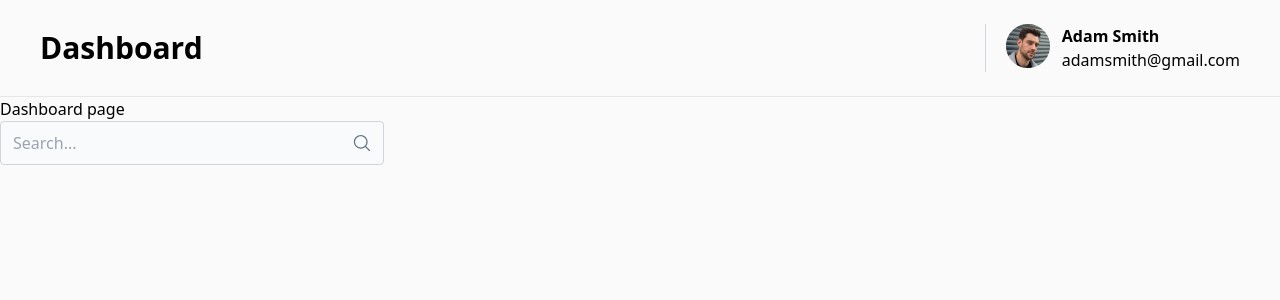
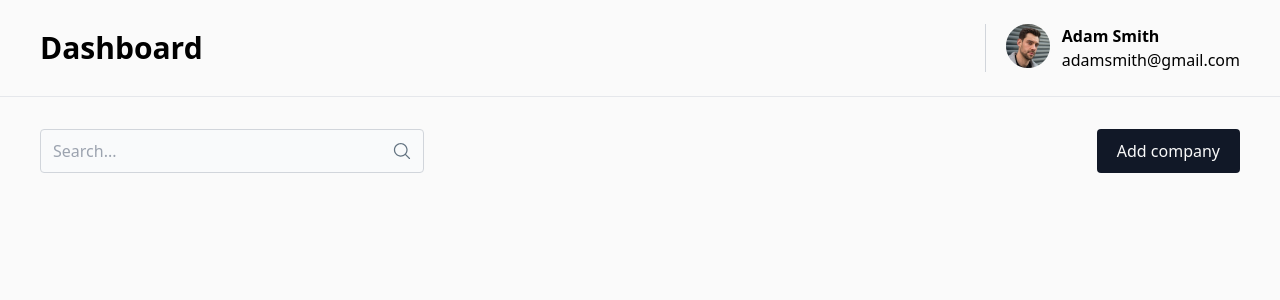
Before and after one commit to Ekaterina-Skrinnikova/crm, a Next.js app: page /dashboard in a window 1280 px wide. Shown: the top 300 px of the page. Built offline with nearby package versions, Linux system fonts and the light colour scheme.

Commit message:
added Toolbar

```diff
--- a/src/app/components/AddCompanyButton.tsx
+++ b/src/app/components/AddCompanyButton.tsx
@@ -13,11 +13,11 @@ export default function AddCompanyButton() {
     return (
         <div>
             <Button onClick={() => setIsOpen(true)}>Add company</Button>
-            <CompanyFormModal
+            {/* <CompanyFormModal
                 onSubmit={console.log}
                 isOpen
                 onClose={() => setIsOpen(false)}
-            />
+            /> */}
         </div>
     )
 }
--- /dev/null
+++ b/src/app/components/Toolbar.tsx
@@ -0,0 +1,15 @@
+import React from 'react'
+
+export interface ToolbarProps {
+    children: React.ReactNode
+    action?: React.ReactNode
+}
+
+export default function Toolbar({ children, action }: ToolbarProps) {
+    return (
+        <div className="flex items-center gap-7 px-10 py-8">
+            <div className="flex-1">{children}</div>
+            {action}
+        </div>
+    )
+}
--- a/src/app/dashboard/page.tsx
+++ b/src/app/dashboard/page.tsx
@@ -1,6 +1,8 @@
 import React from 'react'
 import Header from '../components/Header'
 import SearchInput from '../components/SearchInput'
+import Toolbar from '../components/Toolbar'
+import AddCompanyButton from '../components/AddCompanyButton'
 
 export interface PageProps {}
 
@@ -9,8 +11,9 @@ export default function Page({}: PageProps) {
         <>
             <Header>Dashboard</Header>
             <main>
-                <h2>Dashboard page</h2>
-                <SearchInput placeholder="Search..." />
+                <Toolbar action={<AddCompanyButton />}>
+                    <SearchInput placeholder="Search..." />
+                </Toolbar>
             </main>
         </>
     )
```
